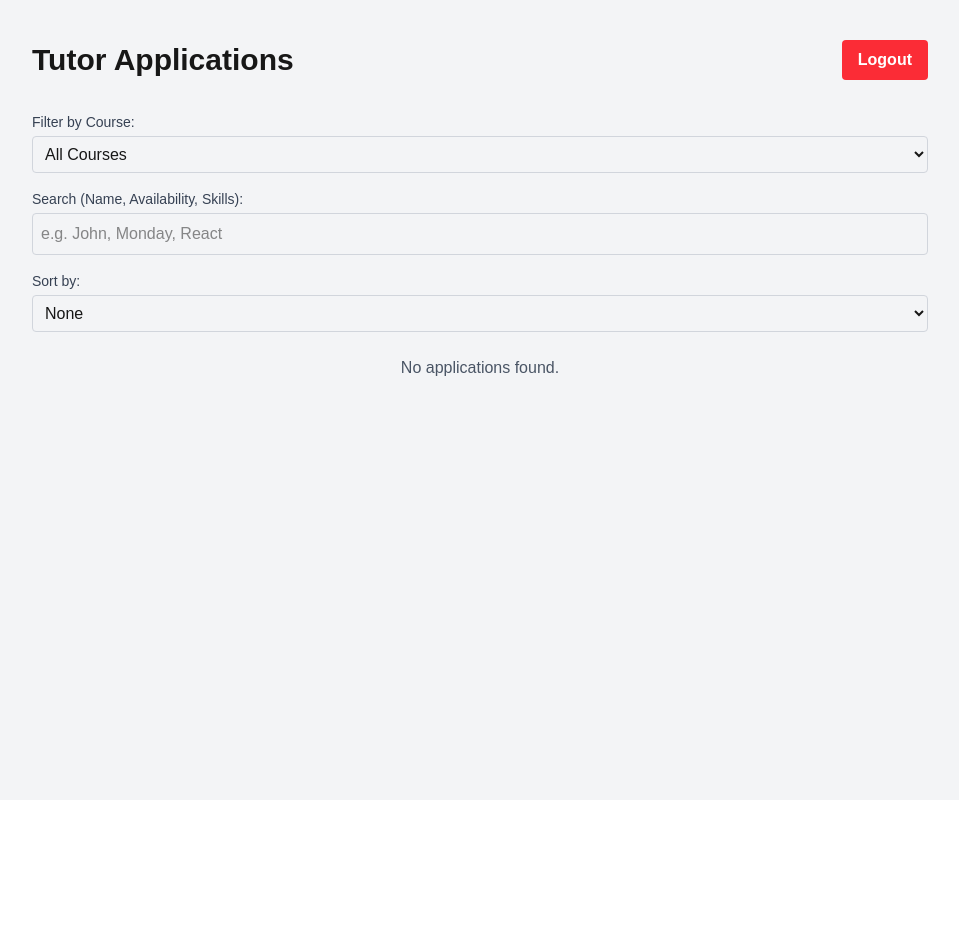
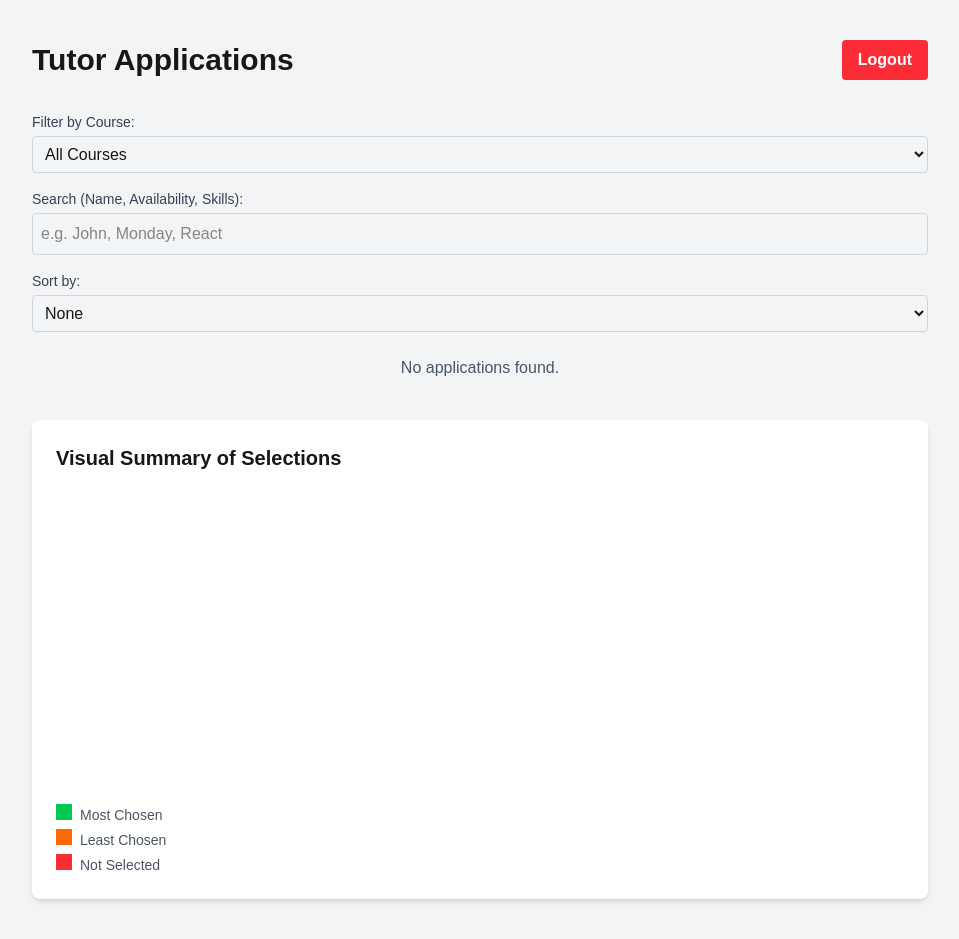
Before and after one commit to rmit-fsd-2025-s1/s4010802-s3939929-a2, a Next.js app: page /lecturer in a window 1280 px wide. Shown: the whole page, without its empty margins (160-1119 px from the left). Before the commit the page ends 800 px from the top, so only its background shows below. Built offline with nearby package versions, Linux system fonts and the light colour scheme.

Commit message:
added visual element, using recharts for bar chart, added extra lecturer for testing

```diff
--- a/src/pages/lecturer.tsx
+++ b/src/pages/lecturer.tsx
@@ -2,6 +2,15 @@ import { useEffect, useState } from "react";
 import Head from "next/head";
 import { useRouter } from "next/router";
 import { getTutorApplications } from "../types/tutorStorage";
+import {
+  BarChart,
+  Bar,
+  XAxis,
+  YAxis,
+  Tooltip,
+  ResponsiveContainer,
+  Cell,
+} from "recharts";
 
 export default function LecturerPage() {
   const [applications, setApplications] = useState<any[]>([]);
@@ -24,7 +33,7 @@ export default function LecturerPage() {
       const matchesCourse = filteredCourse ? app.course === filteredCourse : true;
       const matchesSearch =
         searchTerm === "" ||
-        app.course.toLowerCase().includes(searchTerm.toLowerCase()) ||
+        app.course?.toLowerCase().includes(searchTerm.toLowerCase()) ||
         app.name?.toLowerCase().includes(searchTerm.toLowerCase()) ||
         app.availability?.toLowerCase().includes(searchTerm.toLowerCase()) ||
         app.skills?.toLowerCase().includes(searchTerm.toLowerCase());
@@ -64,6 +73,16 @@ export default function LecturerPage() {
   const handleLogout = () => {
     router.push("/");
   };
+
+  // Visual Data Processing
+  const chartData = applications.map(app => ({
+    name: app.name,
+    selected: selectedCandidates[app.id] ? 1 : 0,
+  }));
+
+  const mostChosen = chartData.reduce((a, b) => a.selected > b.selected ? a : b, chartData[0]);
+  const leastChosen = chartData.filter(a => a.selected > 0).reduce((a, b) => a.selected < b.selected ? a : b, mostChosen);
+  const unselected = chartData.filter(a => a.selected === 0);
 
   return (
     <>
@@ -187,6 +206,34 @@ export default function LecturerPage() {
               ))}
             </div>
           )}
+
+          {/* Visual Summary Chart */}
+          {/* I used this website as reference : https://recharts.org/en-US/examples/SimpleBarChart */}
+          <div className="mt-10 bg-white shadow-md rounded-lg p-6">
+            <h2 className="text-xl font-semibold mb-4">Visual Summary of Selections</h2>
+            <ResponsiveContainer width="100%" height={300}>
+              <BarChart data={chartData}>
+                <XAxis dataKey="name" />
+                <YAxis allowDecimals={false} />
+                <Tooltip />
+                <Bar dataKey="selected">
+                  {chartData.map((entry, index) => {
+                    let color = "#3182ce"; // default blue
+                    if (entry.name === mostChosen.name) color = "#38a169"; // green
+                    else if (entry.name === leastChosen.name) color = "#dd6b20"; // orange
+                    else if (entry.selected === 0) color = "#e53e3e"; // red
+                    return <Cell key={`cell-${index}`} fill={color} />;
+                  })}
+                </Bar>
+              </BarChart>
+            </ResponsiveContainer>
+
+            <div className="mt-4 text-sm text-gray-600 space-y-1">
+              <p><span className="inline-block w-4 h-4 bg-green-500 mr-2"></span>Most Chosen</p>
+              <p><span className="inline-block w-4 h-4 bg-orange-500 mr-2"></span>Least Chosen</p>
+              <p><span className="inline-block w-4 h-4 bg-red-500 mr-2"></span>Not Selected</p>
+            </div>
+          </div>
         </div>
       </div>
     </>
--- a/src/types/user.ts
+++ b/src/types/user.ts
@@ -10,6 +10,7 @@ const STORAGE_KEY = "registeredUsers";
 export const DEFAULT_USERS: User[] = [
   { id: "1", username: "john@gmail.com", password: "tutor123", profession: "Tutor" },
   { id: "2", username: "jack@gmail.com", password: "lecturer123", profession: "Lecturer" },
+  { id: "3", username: "dan@gmail.com", password: "lecturer123", profession: "Lecturer" },
 ];
 
 export function getStoredUsers(): User[] {
```
Also changed, not shown: package.json (+6 -5 lines), 1 other file (tests, documents, lock files or other folders).
